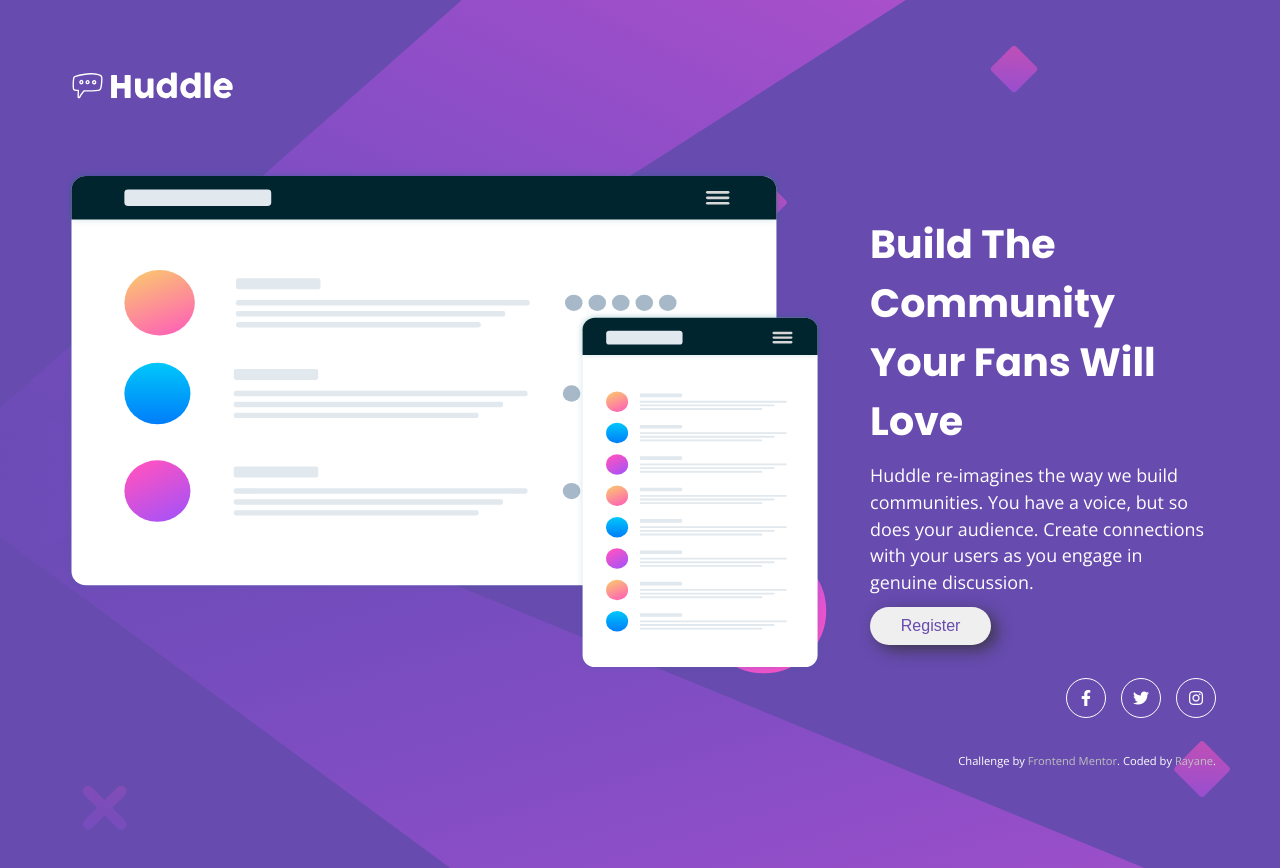
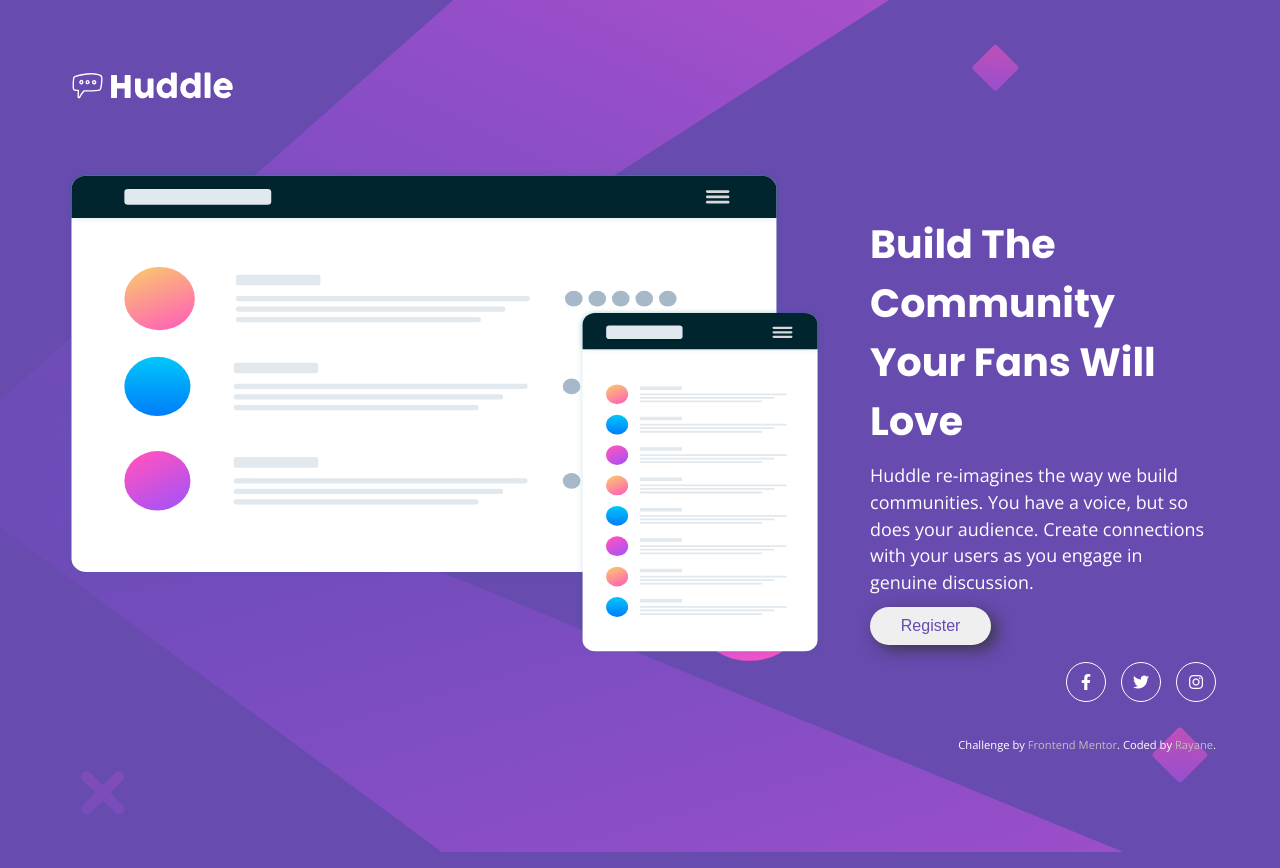
Before and after one commit to RayaneGomes97/Huddle-landing-page-with-a-single-introductory-section, a plain HTML site: page index.html in a window 1280 px wide. Drawn offline with nearby package versions, Linux system fonts and the light colour scheme.

Commit message:
Update styles.css

```diff
--- a/css/styles.css
+++ b/css/styles.css
@@ -118,7 +118,7 @@
 /*|----------------->> Left <<-----------------|*/
 .box-left img{
   width: 95vh;
-  height: 63vh;
+  height: 61vh;
 }
 
 /*|----------------->> right <<-----------------|*/
```
